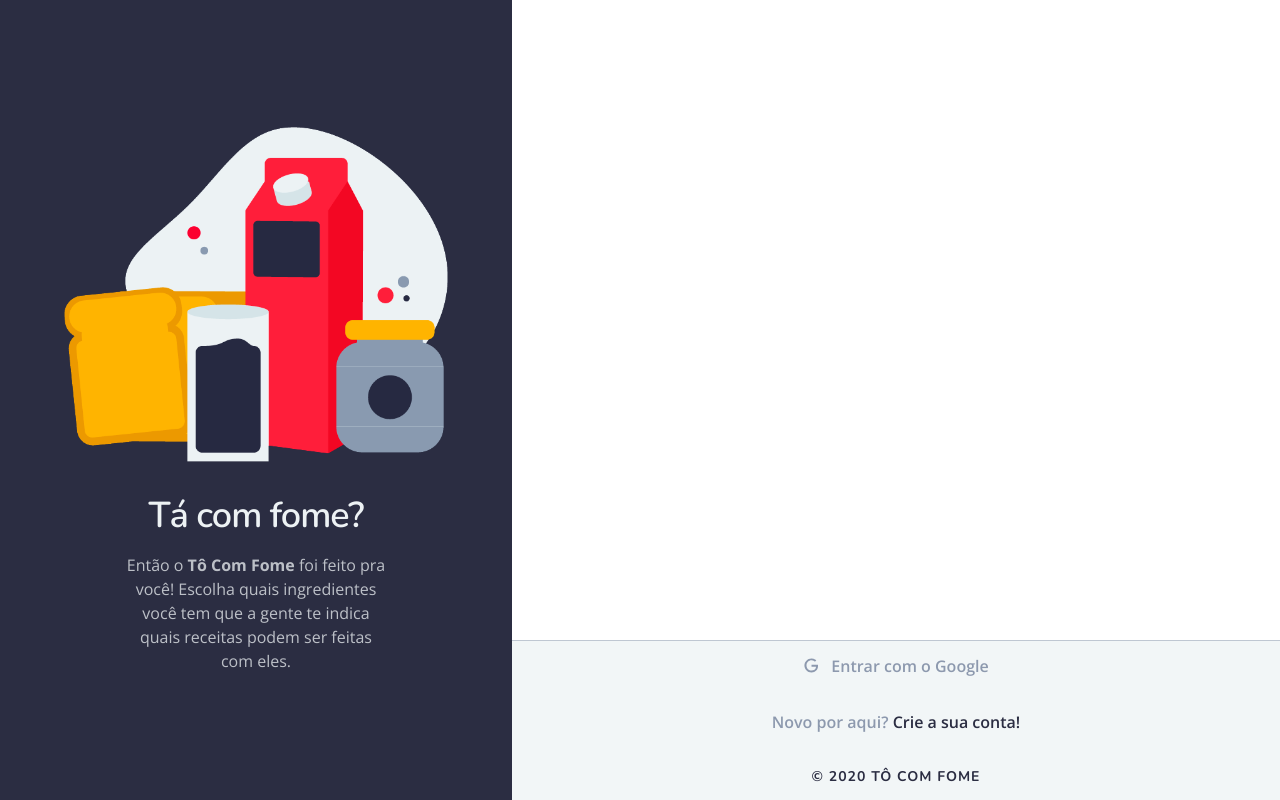
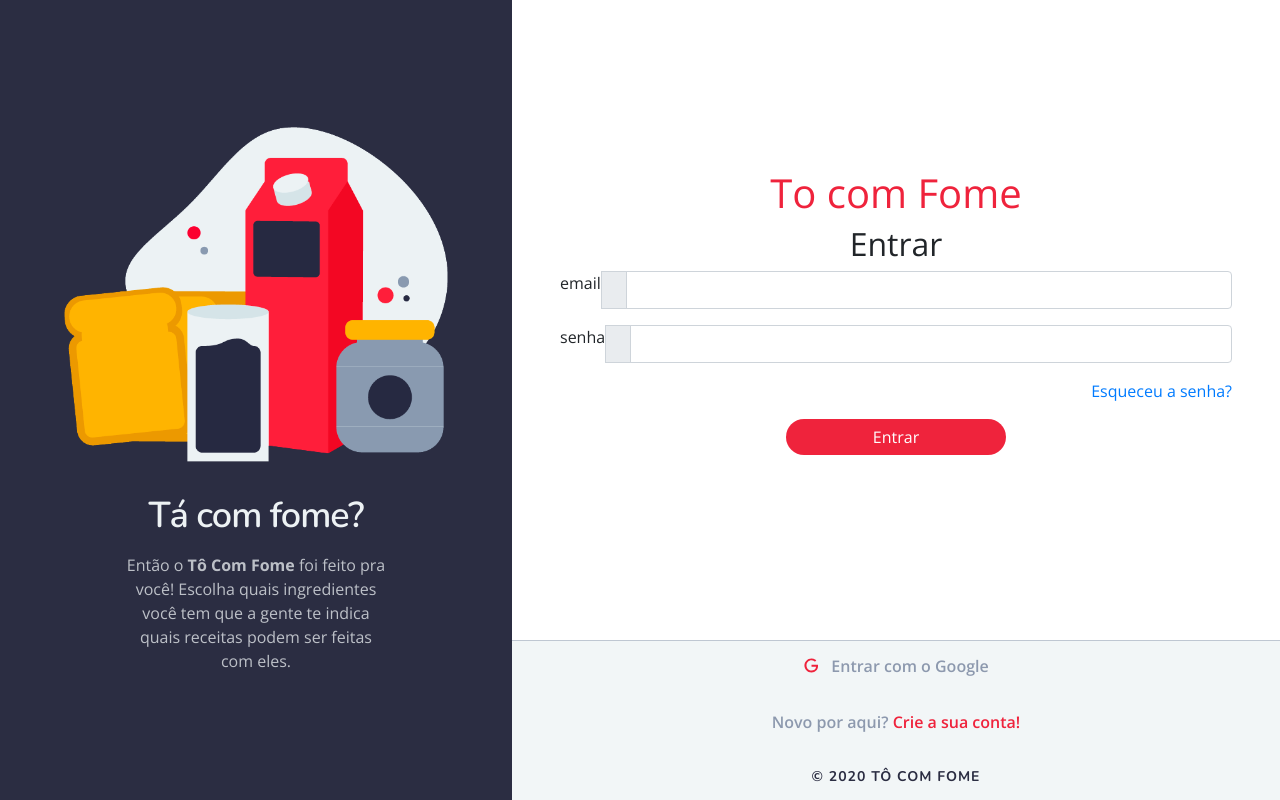
Before and after one commit to heitormelo26/to-com-fome, a React (Create React App) app in the folder frontend/: page / in a window 1280 px wide. Built offline with nearby package versions, Linux system fonts and the light colour scheme.

Commit message:
implementacao fom login

```diff
--- a/frontend/src/App.css
+++ b/frontend/src/App.css
@@ -3,12 +3,26 @@
 }
 
 .link-account {
-  color: #2b2d42;
+  color: #ef233c;
   font-weight: 600 !important;
 }
 
 .link-account:hover {
-  color: #2b2d42;
+  color: #ef233c;
   text-decoration: none;
   font-weight: 600 !important;
 }
+
+h1.toComFomeLogin {
+  color: #ef233c;
+}
+
+h2.tituloLogin {
+}
+
+button.botaoEntrar {
+  background-color: #ef233c;
+  border: none !important;
+  width: 220px;
+  border-radius: 40px;
+}
--- a/frontend/src/App.js
+++ b/frontend/src/App.js
@@ -3,6 +3,10 @@ import Sidebar from "./components/Sidebar";
 import "./App.css";
 import Imagem from "./assets/images/ilustracao.png";
 import FooterAccount from "./components/FooterAccount";
+import Input from "./components/Input";
+import { Container } from "./components/Input/styles";
+import { mdiLock, mdiEmail } from "@mdi/js";
+
 function App() {
   return (
     <div className="App">
@@ -23,10 +27,36 @@ function App() {
         imagem={Imagem}
         descricaoImagem={"Café da manhã"}
       />
+      <Container className="d-flex text-center align-items-center align-content-center flex-wrap">
+        <h1 className="w-100 d-block toComFomeLogin">To com Fome</h1>
+        <h2 className="w-100 d-block tituloLogin"> Entrar </h2>
+        <Input
+          className="w-100 d-block"
+          tipo={"mail"}
+          icone={mdiEmail}
+          label={"email"}
+        />
+        <Input
+          className="w-100 d-block"
+          tipo={"password"}
+          icone={mdiLock}
+          label={"senha"}
+        />
+        <a className="linkEsqueceuSenha w-100 d-block text-right" href="#">
+          Esqueceu a senha?
+        </a>
+        <div className="w-100 d-block my-3">
+          <button type="button" class="btn btn-danger botaoEntrar">
+            Entrar
+          </button>
+        </div>
+      </Container>
+
       <FooterAccount
         google={"Entrar com o Google"}
         texto={[
           "Novo por aqui? ",
+          // eslint-disable-next-line jsx-a11y/anchor-is-valid
           <a className="link-account" href="#">
             Crie a sua conta!
           </a>,
--- a/frontend/src/components/FooterAccount/index.js
+++ b/frontend/src/components/FooterAccount/index.js
@@ -8,7 +8,7 @@ export default function FooterAccount(props) {
     <Container className="d-flex text-center align-items-center align-content-center flex-wrap">
       <div className="my-3 w-100 d-flex flex-row justify-content-center">
         <Google>
-          <Icon path={mdiGoogle} title="Google" size={0.7} color="#8d99ae" />
+          <Icon path={mdiGoogle} title="Google" size={0.7} color="#ef233c" />
         </Google>
         <Text className="mb-0">{props.google}</Text>
       </div>
--- a/frontend/src/components/Input/index.js
+++ b/frontend/src/components/Input/index.js
@@ -0,0 +1,16 @@
+import React from "react";
+import Icon from "@mdi/react";
+
+export default function Input(props) {
+  return (
+    <div class="input-group mb-3">
+      <label> {props.label}</label>
+      <div class="input-group-prepend">
+        <span class="input-group-text">
+          <Icon path={[props.icone]} />
+        </span>
+      </div>
+      <input type={props.tipo} class="form-control" />
+    </div>
+  );
+}
--- /dev/null
+++ b/frontend/src/components/Input/styles.js
@@ -0,0 +1,20 @@
+import styled from "styled-components";
+import "../../assets/fonts/fonts.css";
+
+export const Text = styled.p`
+  color: #8d99ae;
+  text-align: center;
+  font-weight: 600;
+  font-size: 16px;
+`;
+
+export const Container = styled.div`
+  background-color: white;
+  width: 60%;
+  position: fixed;
+  top: 0;
+  right: 0;
+  height: 80%;
+  z-index: 999;
+  padding: 48px 48px;
+`;
```
Also changed, not shown: frontend/src/components/Input/index.css (deleted).
